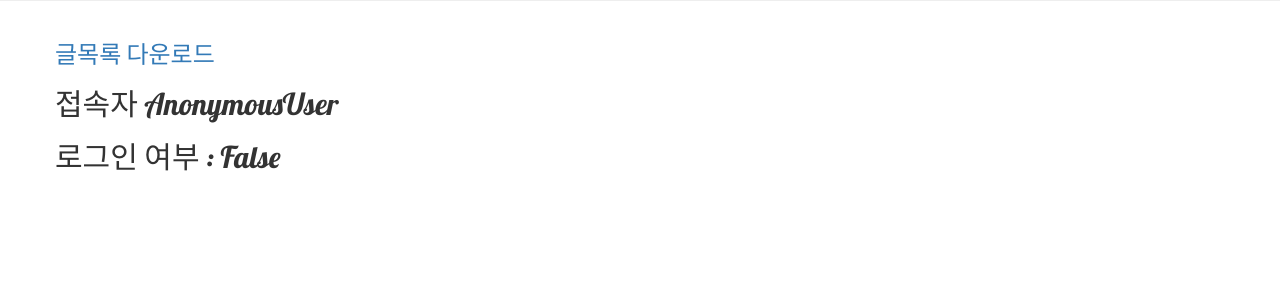
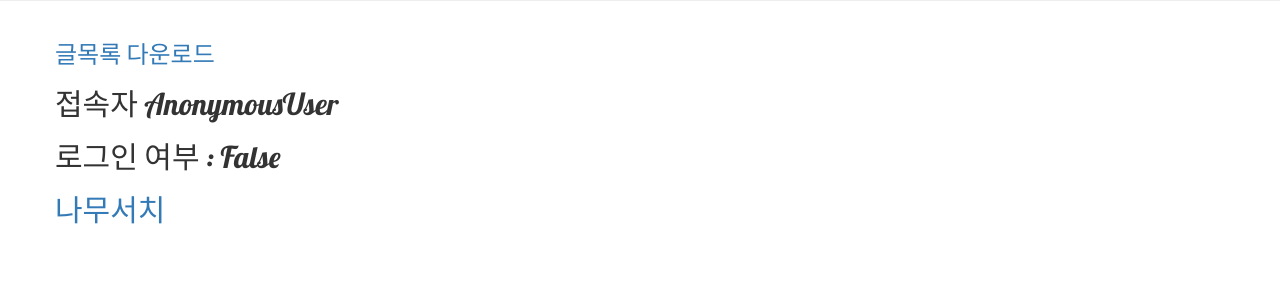
Before and after one commit to taeryu/DjangoTutorial, a Django app: page / in a window 1280 px wide. Shown: the part 330-626 px from the top of the page. Run offline with Django 3.2, Linux system fonts and the light colour scheme; data that the repository does not hold is empty; some libraries are stand-ins or nearby versions.

Commit message:
namusearch complete

```diff
--- a/blog/templates/blog/post_list.html
+++ b/blog/templates/blog/post_list.html
@@ -4,12 +4,12 @@
 <h3><a href="{% url 'export_posts_csv' %}">글목록 다운로드</a></h3>
 <h2>접속자 {{ request.user }}</h2>
 <h2>로그인 여부 : {{ request.user.is_authenticated }}</h2>
-
+<h2><a href="{% url "namu_search_view" %}">나무서치</h2>
+    <div>
     {% for post in post_list %}
         <div class="post">
             <div class="date">
                 <p>published: {{ post.published_date }}</p>
-
             <!-- models.py의 post클래스의 published_date 속성 -->
                     </div>
                     <h1>
@@ -22,4 +22,5 @@
                     <h4><p>written: {{ post.author }} </p></h4>
         </div>
     {% endfor %}
+    </div>
 {% endblock %}
--- a/blog/views.py
+++ b/blog/views.py
@@ -138,9 +138,11 @@ def namu_search_view(request):
                 #thRef_ko = 'http://namu.wiki/w' + thTitle
                 thRef = 'http://namu.wiki' + link.get('href') #이렇게 하면 주소가 특수문자로 나오는데 위와 같이 하면 한글로 표기됨
                 myNamuLink.append((thTitle,thRef))
-            print(myNamuLink)
-    return render(request = request, template_name= 'blog/namu_search.html', context= { 'search' : myNamuLink })  #여기서 search는 건들지마라
+            search = myNamuLink
+    return render(request = request, template_name= 'blog/namu_search.html', context= { 'search' : search })  #여기서 search는 건들지마라
 
+#이제 되냐....???
+#search = myNamuLink라고 해야됨!!!!!!!!!!!!!!!!!!!!!!!!!!!!!!!!!!!!!!!!!!!!!!!!!!!!!!!!!!!!!!
 
 '''
     if request.method == "POST":
```
